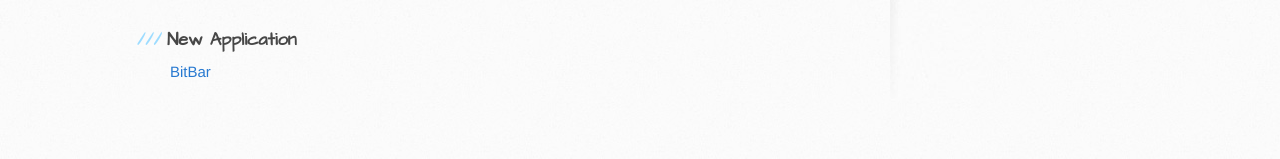
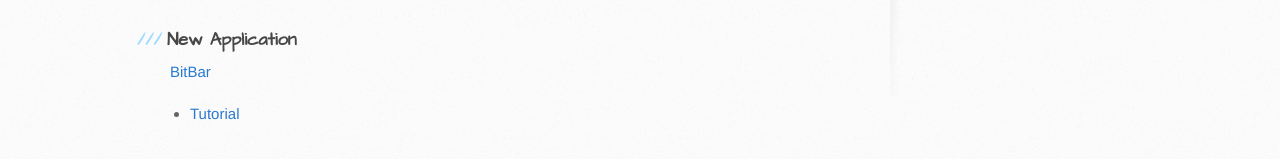
Before and after one commit to friendbear/friendbear.github.io.2021-10-19, a Jekyll site: the page built from _posts/2019-01-15-friendbear.md, in a window 1280 px wide. Shown: the part 661-820 px from the top of the page. Built offline with Jekyll 4.4.1, drawn with Linux system fonts in a browser that asks for light colours; comment, search, counter and statistics services are not loaded.

Commit message:
tutorial added

```diff
--- a/_posts/2019-01-15-friendbear.md
+++ b/_posts/2019-01-15-friendbear.md
@@ -21,3 +21,4 @@ $ brew services start privoxy
 
 ### New Application
 [BitBar](https://github.com/matryer/bitbar)
+- [Tutorial](https://computers.tutsplus.com/tutorials/customize-the-menu-bar-with-bitbar--cms-26946)
```
